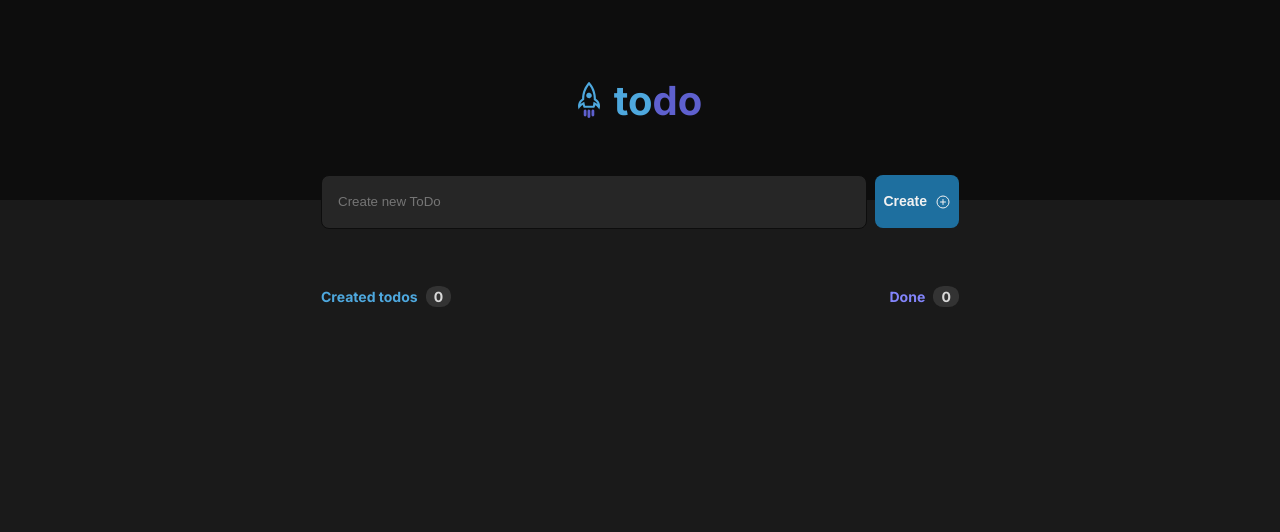
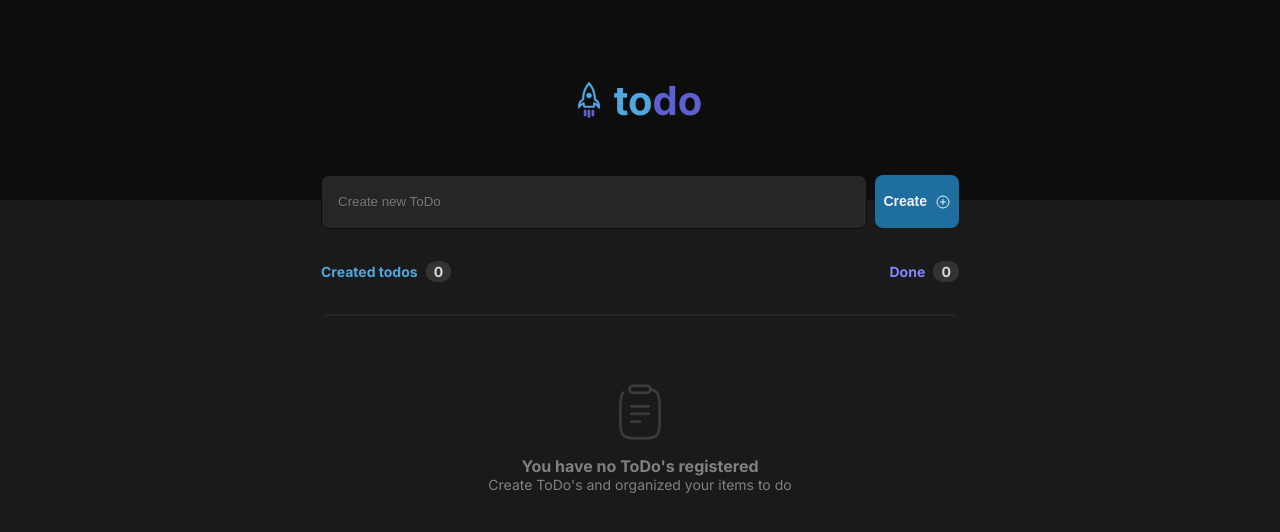
Before and after one commit to paulolima1212/ignite-desafio01, a React (Vite) app: page / in a window 1280 px wide. Shown: the top 532 px of the page. Built offline with nearby package versions, Linux system fonts and the light colour scheme.

Commit message:
feat: screen no todo add

```diff
--- a/src/Components/InfoToDo/styles.module.scss
+++ b/src/Components/InfoToDo/styles.module.scss
@@ -4,7 +4,6 @@
   width: 39.875rem;
   display: flex;
   justify-content: space-between;
-  padding: 1.5625rem 0;
 
   span {
     color: c.$gray-200;
--- /dev/null
+++ b/src/Components/NoToDo/index.tsx
@@ -0,0 +1,15 @@
+import clipboard from '../../Assets/clipboard.png';
+
+import style from './styles.module.scss';
+
+export function NoToDo() {
+  return (
+    <div className={style.beforenotodo}>
+      <div className={style.notodo}>
+        <img src={clipboard} alt='clipboard image' />
+        <p>You have no ToDo's registered</p>
+        <span>Create ToDo's and organized your items to do</span>
+      </div>
+    </div>
+  );
+}
--- /dev/null
+++ b/src/Components/NoToDo/styles.module.scss
@@ -0,0 +1,37 @@
+@use '../../Styles/colors.scss' as c;
+
+.beforenotodo {
+  background: c.$gray-500;
+  width: 39.875rem;
+  height: 15.25rem;
+  border-radius: 8px;
+}
+
+.notodo {
+  width: 39.875rem;
+  height: 15.25rem;
+  background: c.$gray-600;
+  border-radius: 8px;
+  margin-top: 0.15rem;
+  display: flex;
+  flex-direction: column;
+  justify-content: center;
+  align-items: center;
+
+  & > img {
+    height: 3.5rem;
+    width: 3.5rem;
+    margin-bottom: 1rem;
+  }
+
+  & > p {
+    font-size: 1rem;
+    color: c.$gray-300;
+    font-weight: bold;
+  }
+
+  & > span {
+    font-size: 0.875rem;
+    color: c.$gray-300;
+  }
+}
--- a/src/Components/index.ts
+++ b/src/Components/index.ts
@@ -1,3 +1,4 @@
 export * from './Header';
 export * from './CreateToDo';
 export * from './InfoToDo';
+export * from './NoToDo';
--- a/src/Pages/Home.tsx
+++ b/src/Pages/Home.tsx
@@ -1,4 +1,4 @@
-import { Header, CreateToDo, InfoToDo } from '../Components';
+import { Header, CreateToDo, InfoToDo, NoToDo } from '../Components';
 
 import style from './styles.module.scss';
 
@@ -11,6 +11,7 @@ export function Home() {
           <CreateToDo />
         </div>
         <InfoToDo />
+        <NoToDo />
       </div>
     </div>
   );
```
Also changed, not shown: src/Assets/clipboard.png (added).
